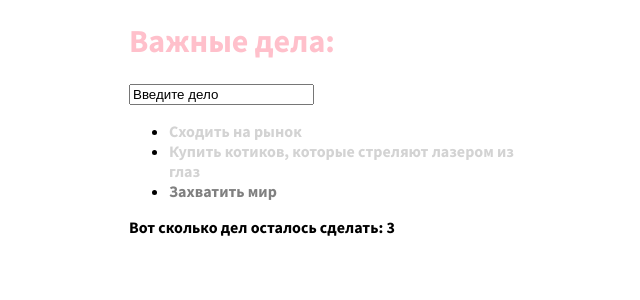
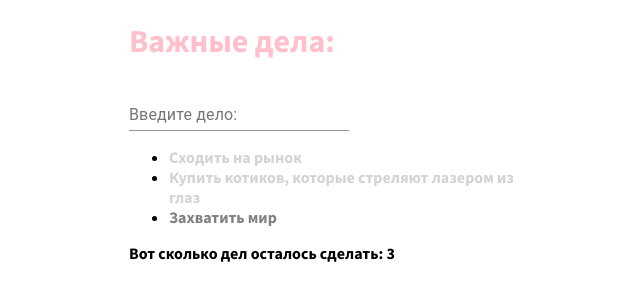
Before and after one commit to WebHeroSchool/React_app, a React (Create React App) app in the folder todo/: page / in a window 1280 px wide. Shown: the top 300 px of the page, without its empty margins (311-951 px from the left). Built offline with nearby package versions, Linux system fonts and the light colour scheme.

Commit message:
#25: Material UI

```diff
--- a/todo/package.json
+++ b/todo/package.json
@@ -30,6 +30,7 @@
     ]
   },
   "devDependencies": {
+    "@material-ui/core": "^4.6.1",
     "classnames": "^2.2.6"
   }
 }
--- a/todo/src/components/InputItem/InputItem.js
+++ b/todo/src/components/InputItem/InputItem.js
@@ -1,7 +1,13 @@
 import React from 'react';
+import TextField from '@material-ui/core/TextField';
 
 const InputItem = () => (
-    <input value = 'Введите дело'></input>
+    <div>
+        <TextField
+          id="standard-basic"
+          label="Введите дело:"
+        />
+    </div>
 );
 
 export default InputItem;
--- a/todo/src/components/Item/Item.js
+++ b/todo/src/components/Item/Item.js
@@ -5,7 +5,7 @@
 const Item = ({ value, isDone }) => (<span className = {
     classnames({
             [styles.item]: true,
-            [styles.done]: isDone
+            [styles.done]: isDone,
       })
   }>
       {value}
```
Also changed, not shown: 1 other file (tests, documents, lock files or other folders).
